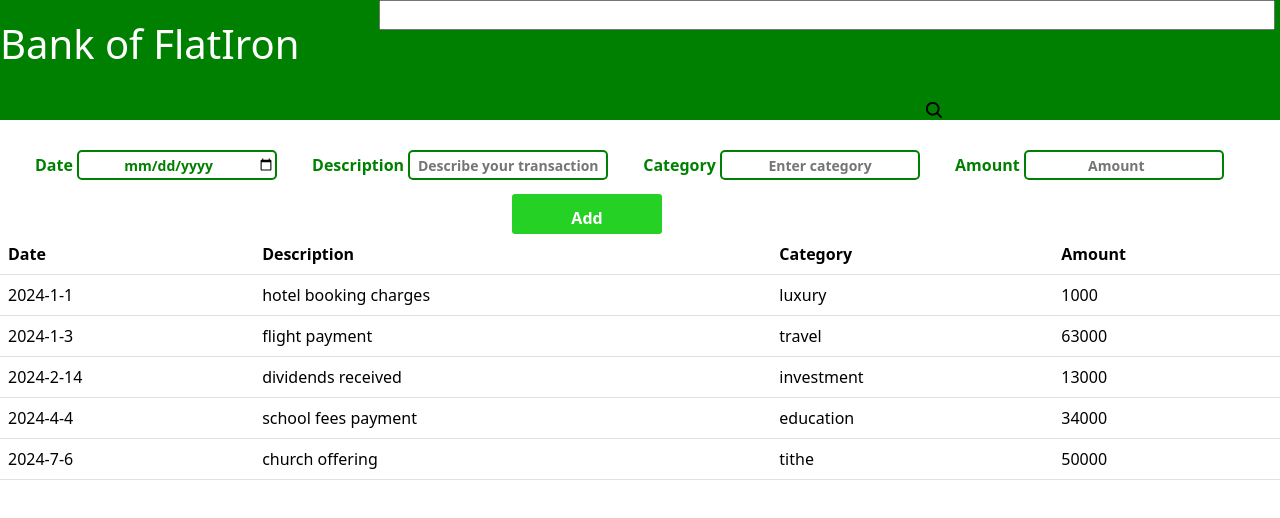
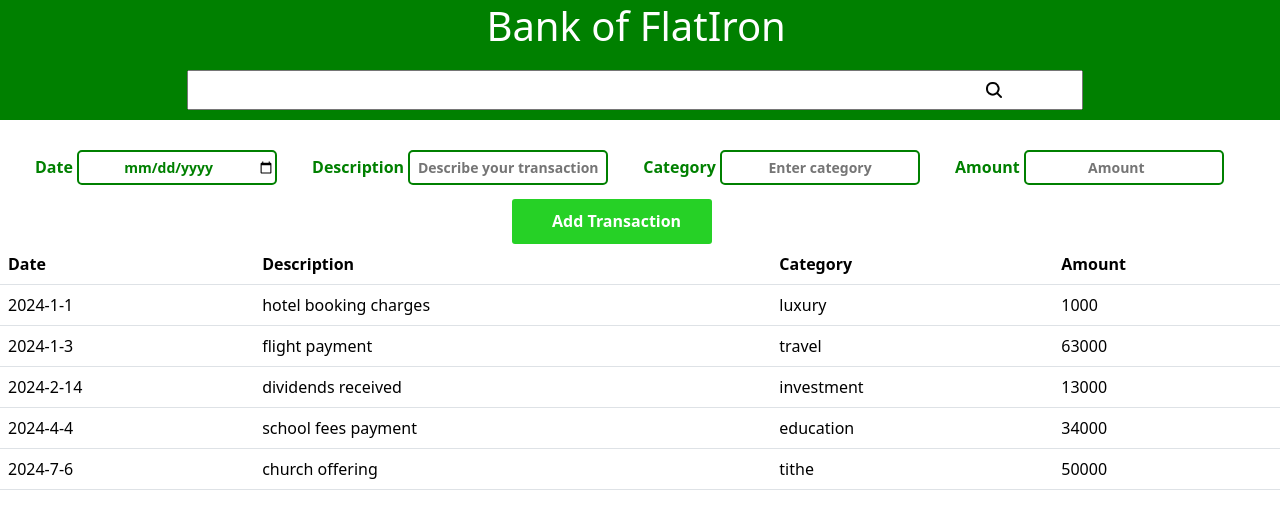
Before and after one commit to One-G-Row/flatiron-codechallenge-phase2, a React (Create React App) app: page / in a window 1280 px wide. Shown: the top 518 px of the page. Built offline with nearby package versions, Linux system fonts and the light colour scheme.

Commit message:
adjusting the navbar

```diff
--- a/src/App.css
+++ b/src/App.css
@@ -37,9 +37,11 @@
   }
 } */
 .heading {
+  position: relative;
+  left: 38%;
+  top: 2%;
+  color: white;
   text-align: center;
-  color: white;
-  padding-top: 20px;
 }
 .nav {
   width: 100%;
@@ -47,8 +49,11 @@
   background-color: green;
 }
 .input {
+  position: relative;
+  top: 70px;
+  right: 15%;
   width: 70%;
-  height: 30px;
+  height: 40px;
   margin-left: 80px;
   padding: 0 40px;
   font-weight: bold;
@@ -56,8 +61,8 @@
 }
 .search {
   position: absolute;
-  top: 95px;
-  right: 330px;
+  top: 75px;
+  right: 270px;
   background: none;
   border: none;
 }
@@ -73,7 +78,7 @@
 .category,
 .amount {
   width: 200px;
-  height: 30px;
+  height: 35px;
   text-align: center;
   border: 2px green solid;
   border-radius: 5px;
@@ -89,14 +94,14 @@
 }
 
 .add {
-  width: 150px;
-  height: 40px;
+  width: 200px;
+  height: 45px;
   display: flex;
   margin-top: 14px;
   margin-left: 40%;
   border-radius: 3px;
   border: none;
-  padding: 12px 20px;
+  padding: 10px 10px 10px 40px;
   font-weight: bold;
   background: rgb(38, 209, 38);
   color: white;
```
